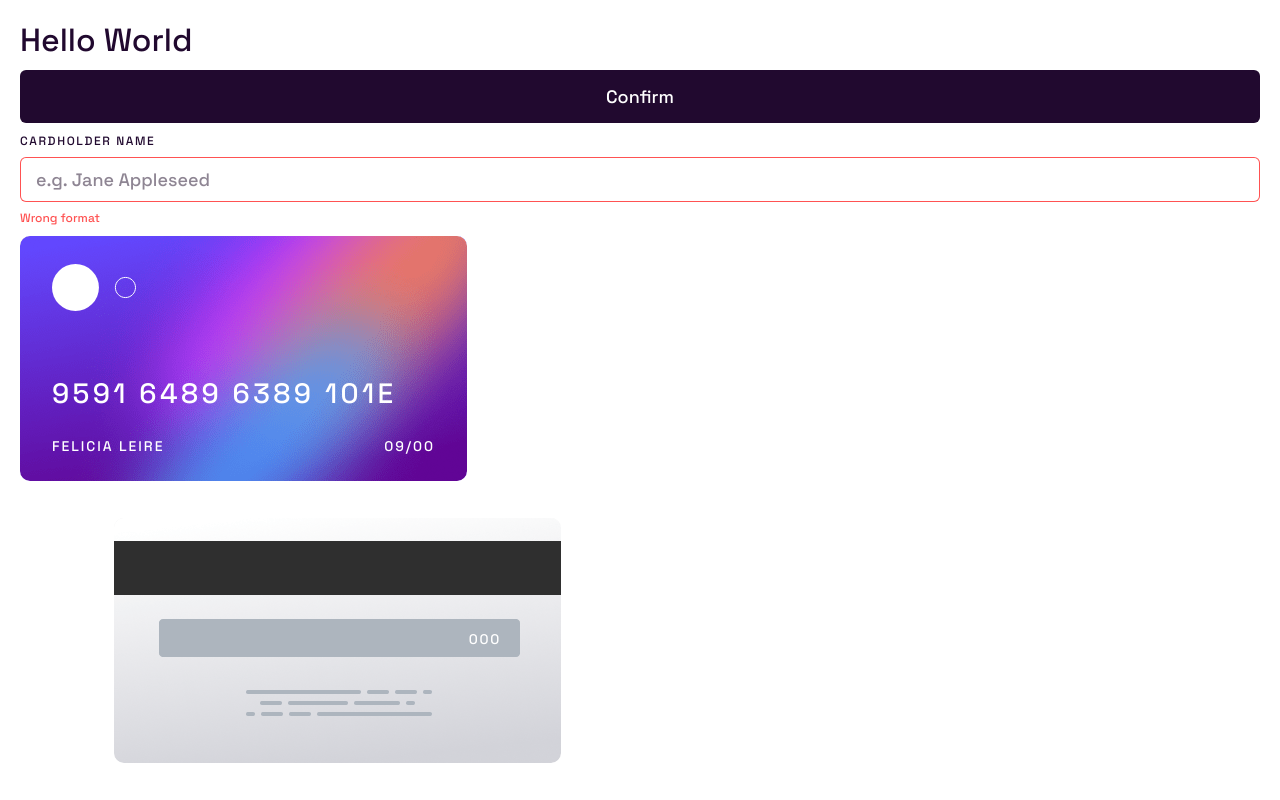
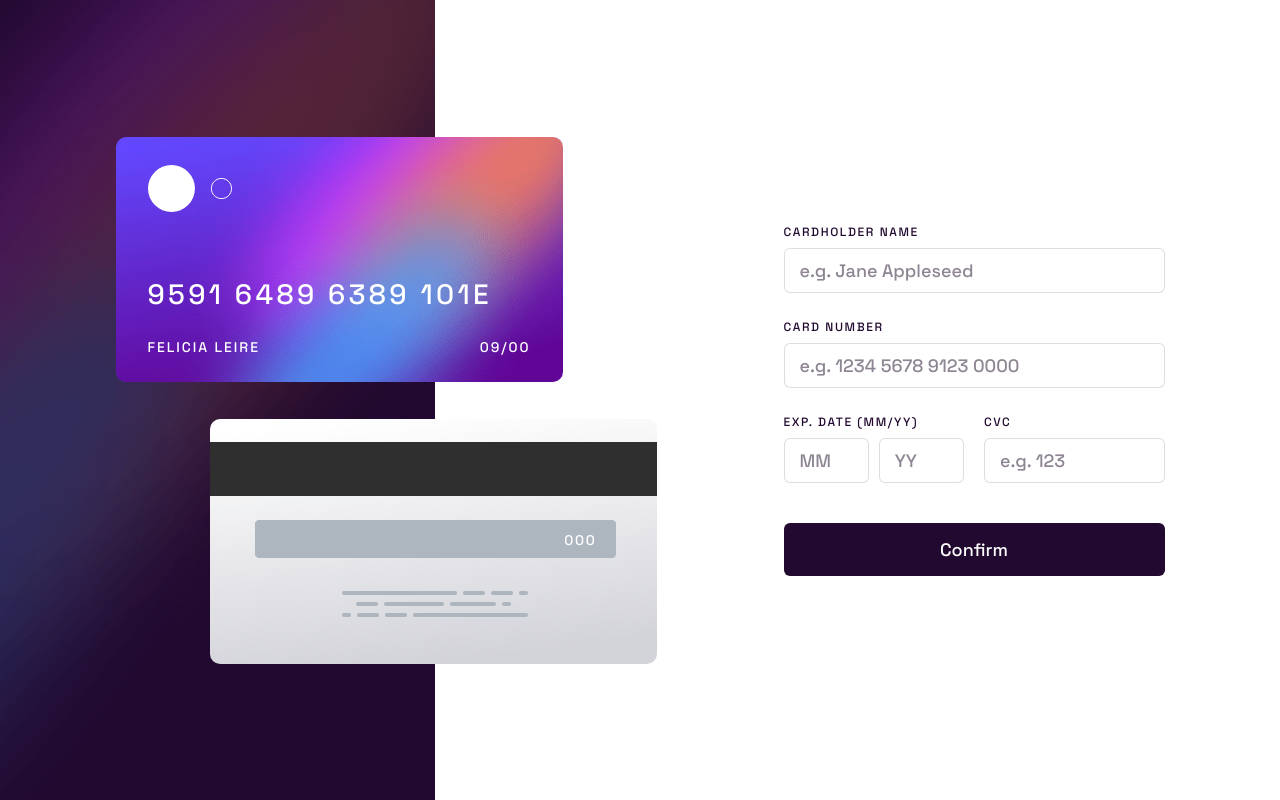
Before and after one commit to IgoCarvalho/frontend-mentor-challenges, a React (Vite) app in the folder card-details-form/: page / in a window 1280 px wide. Built offline with nearby package versions, Linux system fonts and the light colour scheme.

Commit message:
✨ create CardForm page

```diff
--- a/card-details-form/src/App.tsx
+++ b/card-details-form/src/App.tsx
@@ -1,23 +1,5 @@
-import { Button } from './components/Button/Button';
-import { Card } from './components/Card/Card';
-import { TextField } from './components/TextField/TextField';
+import { CardForm } from './pages/CardForm/CardForm';
 
 export function App() {
-  return (
-    <div style={{ padding: 20, display: 'flex', flexDirection: 'column', gap: 10 }}>
-      <h1>Hello World</h1>
-
-      <Button>Confirm</Button>
-
-      <TextField
-        type="text"
-        name="card-number"
-        label="CARDHOLDER NAME"
-        error="Wrong format"
-        placeholder="e.g. Jane Appleseed"
-      />
-
-      <Card number="959164896389101E" cardholder="Felicia Leire" expiry="0900" cvc="000" />
-    </div>
-  );
+  return <CardForm />;
 }
--- a/card-details-form/src/components/TextField/TextField.module.scss
+++ b/card-details-form/src/components/TextField/TextField.module.scss
@@ -1,4 +1,5 @@
 .container {
+  width: 100%;
   display: flex;
   flex-direction: column;
   gap: 8px;
--- a/card-details-form/src/components/TextField/TextField.tsx
+++ b/card-details-form/src/components/TextField/TextField.tsx
@@ -1,4 +1,4 @@
-import { InputHTMLAttributes } from 'react';
+import { InputHTMLAttributes, ReactNode } from 'react';
 
 import { Input } from '../Input/Input';
 
@@ -7,15 +7,20 @@ import styles from './TextField.module.scss';
 type TextFieldProps = {
   label: string;
   error?: string;
+  children?: ReactNode;
 } & InputHTMLAttributes<HTMLInputElement>;
 
-export function TextField({ name, label, error, ...props }: TextFieldProps) {
+export function TextField({ name, label, error, children, ...props }: TextFieldProps) {
   return (
     <div className={styles.container}>
       <label htmlFor={name} className={styles.label}>
         {label}
       </label>
-      <Input {...props} name={name} id={name} error={!!error} />
+      {children ? (
+        <div>{children}</div>
+      ) : (
+        <Input {...props} name={name} id={name} error={!!error} />
+      )}
       {!!error && <span className={styles.errorMessage}>{error}</span>}
     </div>
   );
--- /dev/null
+++ b/card-details-form/src/pages/CardForm/CardForm.module.scss
@@ -0,0 +1,69 @@
+.container {
+  width: 100%;
+  min-height: 100vh;
+  max-width: 1049px;
+  margin: 0 auto;
+
+  display: flex;
+  justify-content: space-between;
+
+  .cardContainer {
+    position: relative;
+    width: 319px;
+    // min-width: 319px;
+    display: flex;
+    align-items: center;
+
+    &::before {
+      content: '';
+      width: 40vw;
+      height: 100%;
+      background-color: var(--violet-900);
+      background-image: url('../../assets/images/bg-main-desktop.png');
+      background-size: cover;
+      background-position: right top;
+      display: block;
+      position: absolute;
+      top: 0;
+      right: 0;
+      z-index: -1;
+    }
+
+    .cardWrapper {
+      position: absolute;
+      left: 0;
+    }
+  }
+
+  .formContainer {
+    flex: 1;
+    display: flex;
+    align-items: center;
+    justify-content: flex-end;
+
+    .form {
+      width: 100%;
+      max-width: 381px;
+
+      .formFieldsContainer {
+        display: flex;
+        flex-direction: column;
+        gap: 26px;
+      }
+
+      .formGroup {
+        display: flex;
+        gap: 20px;
+      }
+
+      .dateFieldContainer {
+        display: flex;
+        gap: 10px;
+      }
+
+      .formActionsContainer {
+        margin-top: 40px;
+      }
+    }
+  }
+}
--- /dev/null
+++ b/card-details-form/src/pages/CardForm/CardForm.tsx
@@ -0,0 +1,55 @@
+import { Button } from '../../components/Button/Button';
+import { Card } from '../../components/Card/Card';
+import { Input } from '../../components/Input/Input';
+import { TextField } from '../../components/TextField/TextField';
+
+import styles from './CardForm.module.scss';
+
+export function CardForm() {
+  return (
+    <main className={styles.container}>
+      <div className={styles.cardContainer}>
+        <div className={styles.cardWrapper}>
+          <Card number="959164896389101E" cardholder="Felicia Leire" expiry="0900" cvc="000" />
+        </div>
+      </div>
+
+      <div className={styles.formContainer}>
+        <form className={styles.form}>
+          <div className={styles.formFieldsContainer}>
+            <TextField
+              name="cardholder-name"
+              label="CARDHOLDER NAME"
+              placeholder="e.g. Jane Appleseed"
+            />
+
+            <TextField
+              name="card-number"
+              label="CARD NUMBER"
+              placeholder="e.g. 1234 5678 9123 0000"
+              type="number"
+              max={12}
+              maxLength={2}
+              pattern="/\d{2}/"
+            />
+
+            <div className={styles.formGroup}>
+              <TextField name="expiry-date" label="EXP. DATE (MM/YY)">
+                <div className={styles.dateFieldContainer}>
+                  <Input name="expiry-date-month" id="expiry-date" placeholder="MM" />
+                  <Input name="expiry-date-year" placeholder="YY" />
+                </div>
+              </TextField>
+
+              <TextField name="card-cvc" label="CVC" placeholder="e.g. 123" />
+            </div>
+          </div>
+
+          <div className={styles.formActionsContainer}>
+            <Button type="submit">Confirm</Button>
+          </div>
+        </form>
+      </div>
+    </main>
+  );
+}
```
Also changed, not shown: card-details-form/src/assets/images/bg-main-desktop.png (added).
